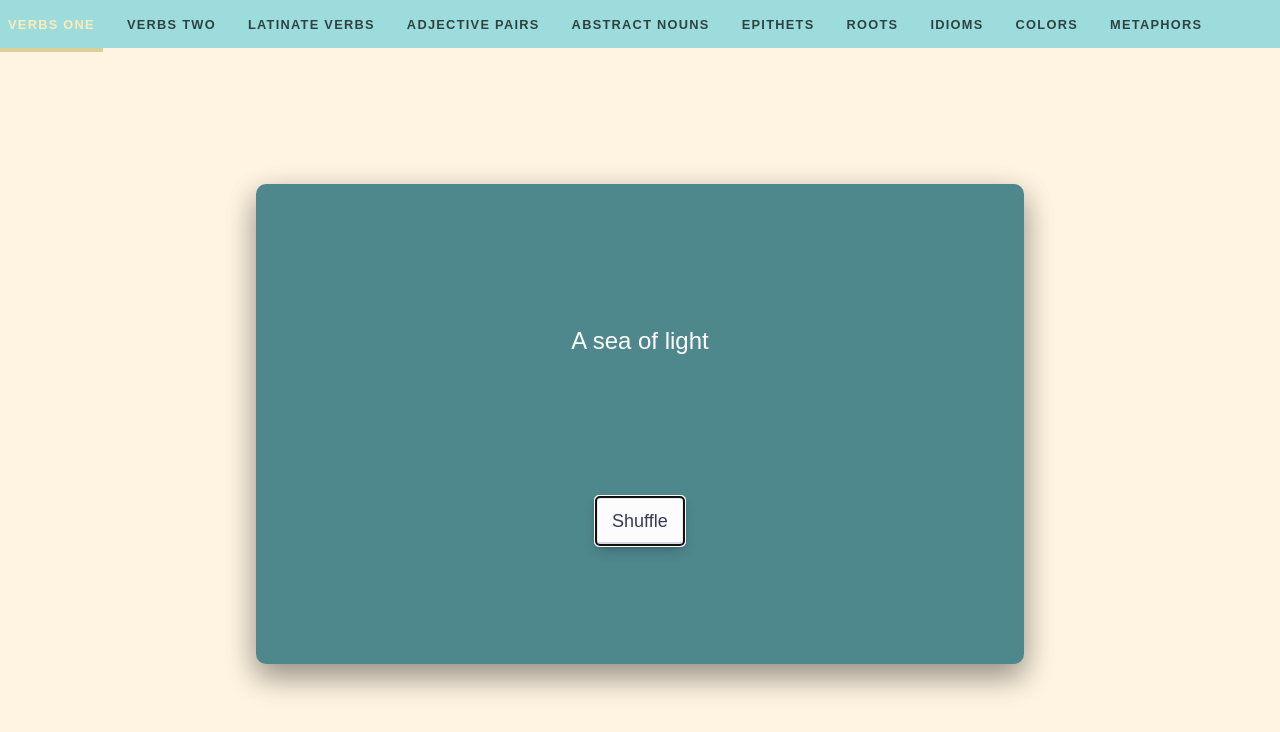
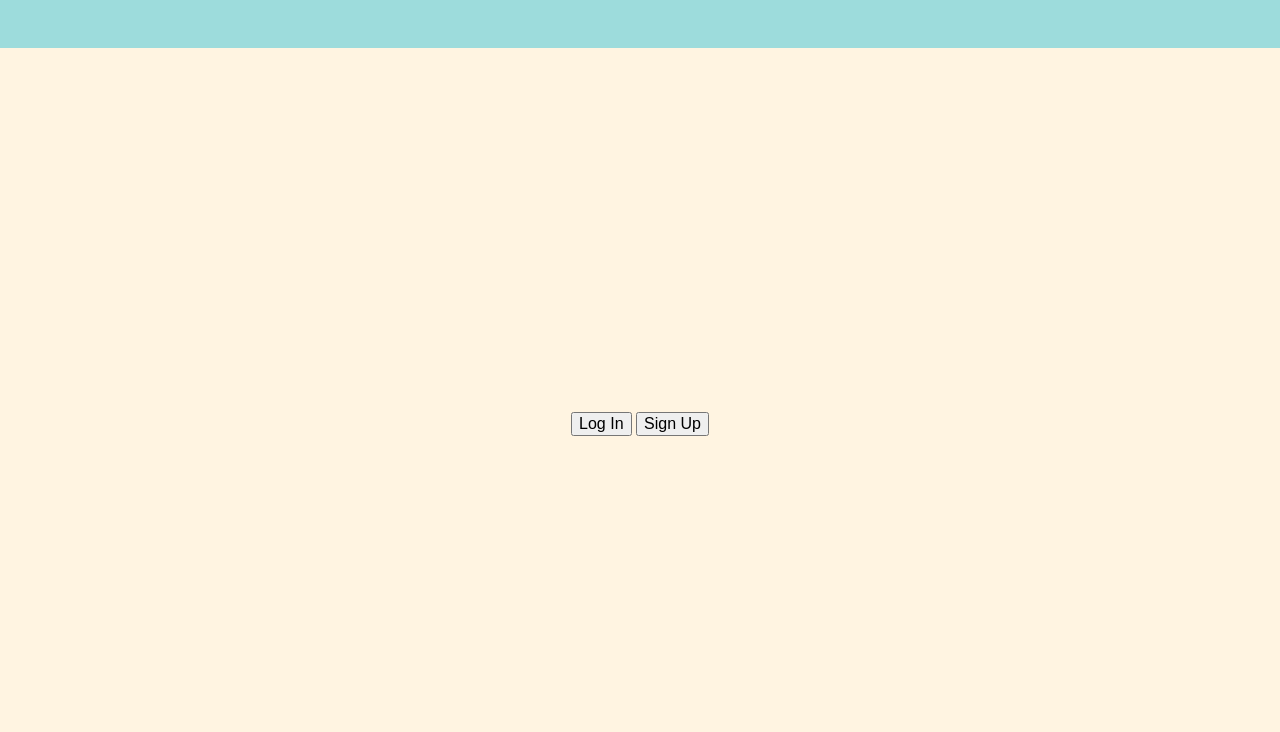
Before and after one commit to danielhoward314/word-cycler, a SvelteKit app: page /epithets in a window 1280 px wide. Shown: the top 732 px of the page. Built offline with nearby package versions, Linux system fonts and the light colour scheme.

Commit message:
tries netlify identity modal widget

```diff
--- a/package.json
+++ b/package.json
@@ -27,5 +27,8 @@
 		"typescript": "^5.0.0",
 		"vite": "^4.4.2"
 	},
-	"type": "module"
+	"type": "module",
+	"dependencies": {
+		"netlify-identity-widget": "^1.9.2"
+	}
 }
--- a/src/lib/components/Card.svelte
+++ b/src/lib/components/Card.svelte
@@ -1,5 +1,5 @@
 <script>
-let isProduction = import.meta.env.MODE === 'production';
+	let isProduction = import.meta.env.MODE === 'production';
 
 	/**
 	 * @type {string}
@@ -42,15 +42,11 @@ let isProduction = import.meta.env.MODE === 'production';
 		let response, data;
 		// if local, call the local Go server to proxy the call
 		if (!isProduction) {
-			console.log('in local case');
-			response = await fetch(
-				`http://localhost:8080/definition?word=${item}`
-			);
+			response = await fetch(`http://localhost:8080/definition?word=${item}`);
 			data = await response.json();
 			console.log(data);
 			definition = data[0].shortdef[0];
 		} else {
-			console.log('in non-local case');
 			response = await fetch(
 				`https://gilded-truffle-599b56.netlify.app/.netlify/functions/definition?word=${item}`
 			);
--- a/src/lib/components/ColorCard.svelte
+++ b/src/lib/components/ColorCard.svelte
@@ -1,6 +1,4 @@
 <script>
-	import { onMount } from 'svelte';
-
 	/**
 	 * @type {any[]}
 	 */
--- a/src/routes/+layout.svelte
+++ b/src/routes/+layout.svelte
@@ -1,9 +1,50 @@
 <script>
+	import { setContext } from 'svelte';
+	import { writable } from 'svelte/store';
+	import { goto } from '$app/navigation';
+	import netlifyIdentity from 'netlify-identity-widget';
 	import Header from './Header.svelte';
 	import './styles.css';
 
-	function test() {
-		console.log('fired');
+	const isProduction = import.meta.env.MODE === 'production';
+	const user = writable({ isLoggedIn: false });
+	setContext('user', user);
+
+	const redirectURL = writable('');
+	setContext('redirectURL', redirectURL);
+
+	if (isProduction) {
+		netlifyIdentity.init();
+	}
+
+	/**
+	 * @param {string} action
+	 */
+	function handleUserAction(action) {
+		if (!isProduction) {
+			if (action === 'login' || action === 'signup') {
+				console.log(action);
+				console.log($user);
+				$user = { isLoggedIn: true };
+				console.log($user);
+			}
+		} else {
+			if (action === 'login' || action === 'signup') {
+				netlifyIdentity.open(action);
+				netlifyIdentity.on('login', () => {
+					$user = { isLoggedIn: true };
+					netlifyIdentity.close();
+					if ($redirectURL !== '') {
+						goto($redirectURL);
+						$redirectURL = '';
+					}
+				});
+			} else if (action === 'logout') {
+				goto('/');
+				$user = { isLoggedIn: true };
+				netlifyIdentity.logout();
+			}
+		}
 	}
 </script>
 
@@ -11,7 +52,14 @@
 	<Header />
 
 	<main>
-		<slot />
+		{#if !$user.isLoggedIn}
+			<div>
+				<button on:click={() => handleUserAction('login')}>Log In</button>
+				<button on:click={() => handleUserAction('signup')}>Sign Up</button>
+			</div>
+		{:else}
+			<slot />
+		{/if}
 	</main>
 </div>
 
--- a/src/routes/Header.svelte
+++ b/src/routes/Header.svelte
@@ -1,10 +1,13 @@
 <script>
+	import { getContext } from 'svelte';
 	import { page } from '$app/stores';
+	const user = getContext('user');
 </script>
 
 <header>
 	<nav>
 		<ul>
+			{#if $user.isLoggedIn}
 				<li aria-current={$page.url.pathname.startsWith('/tier-one-verbs') ? 'page' : undefined}>
 					<a href="/tier-one-verbs">Verbs One</a>
 				</li>
@@ -15,7 +18,9 @@
 					<a href="/latinate-verbs">Latinate Verbs</a>
 				</li>
 				<li
-				aria-current={$page.url.pathname.startsWith('/binary-adjective-pairs') ? 'page' : undefined}
+					aria-current={$page.url.pathname.startsWith('/binary-adjective-pairs')
+						? 'page'
+						: undefined}
 				>
 					<a href="/binary-adjective-pairs">Adjective Pairs</a>
 				</li>
@@ -37,6 +42,7 @@
 				<li aria-current={$page.url.pathname.startsWith('/metaphors') ? 'page' : undefined}>
 					<a href="/metaphors">Metaphors</a>
 				</li>
+			{/if}
 		</ul>
 	</nav>
 </header>
```
Also changed, not shown: 2 other files (tests, documents, lock files or other folders). Lines whose indentation alone changed are shown as unchanged.
